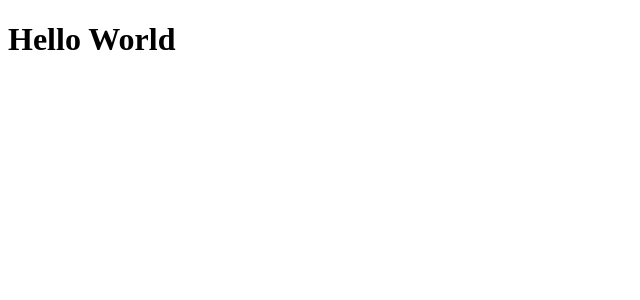
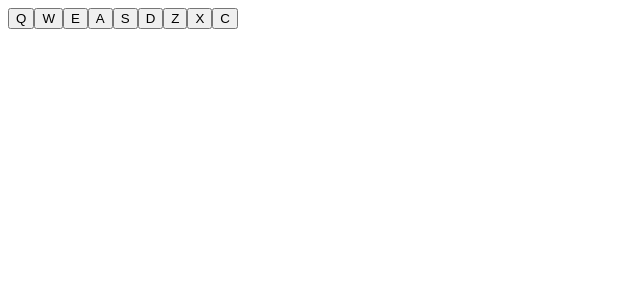
Before and after one commit to joseyzambranov/drum_machine_fcc, a React (Create React App) app: page / in a window 1280 px wide. Shown: the top 300 px of the page, without its empty margins (0-640 px from the left). Built offline with nearby package versions, Linux system fonts and the light colour scheme.

Commit message:
create funcion keyboard

```diff
--- a/src/App.js
+++ b/src/App.js
@@ -114,9 +114,28 @@ const bankTwo=[
   }
 ]
 
+
+const Keyboard = ({play}) => {
+  return bankOne.map(({keyTrigger,url})=>{
+    return <button  onClick={()=>play(keyTrigger)}><audio id={keyTrigger} src={url} />{keyTrigger}</button>
+  })
+}
+
 function App() {
+
+  const play = (key)=>{
+    const audio = document.getElementById(key)
+    audio.currentTime = 0;
+    audio.play()
+  }
+
   return(
-    <h1>Hello World</h1>
+    <div>
+
+   <Keyboard play={play}/>
+
+
+    </div>
   )
 }
 
```
